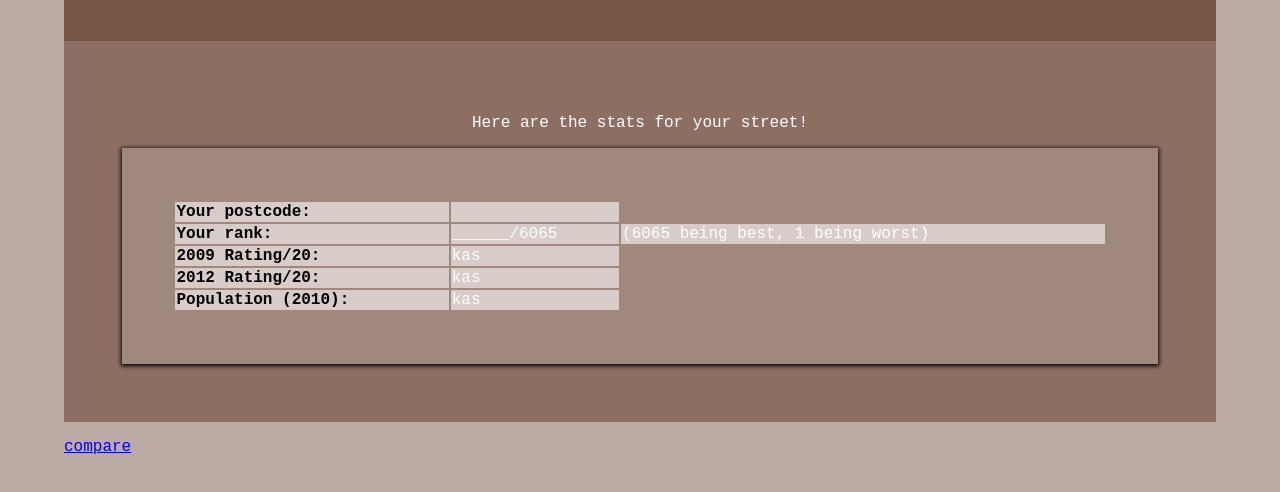
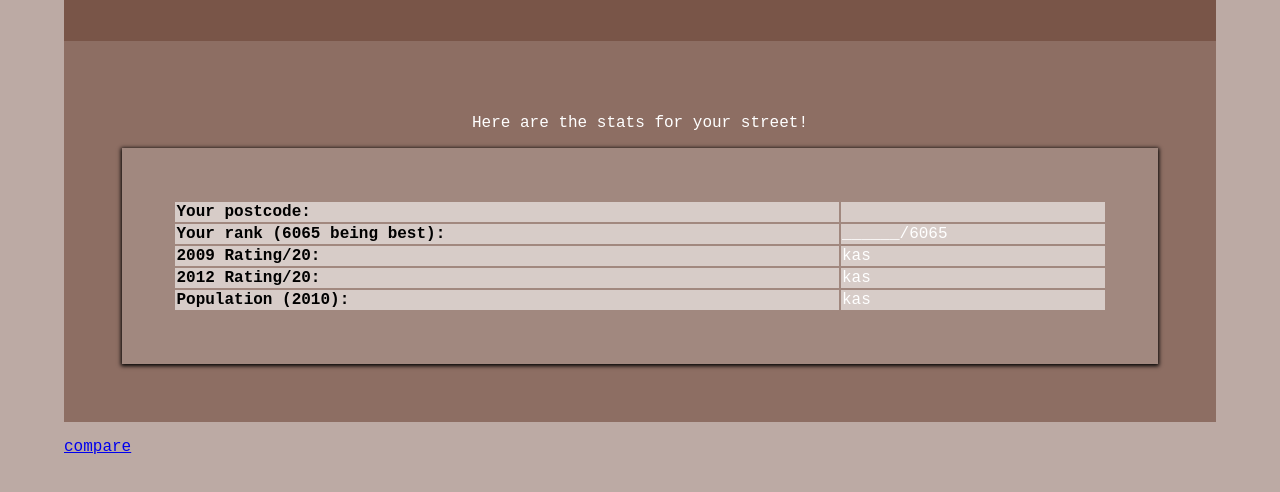
Before and after one commit to meadhbhis/RGU-Hack, a plain HTML site: page RGU-Hack/public_html/yourInfo.html in a window 1280 px wide. Shown: the part 150-642 px from the top of the page. Drawn offline with Linux system fonts and the light colour scheme.

Commit message:
with css

```diff
--- a/RGU-Hack/public_html/yourInfo.html
+++ b/RGU-Hack/public_html/yourInfo.html
@@ -30,9 +30,8 @@ and open the template in the editor.
                         </tr>
 
                         <tr>
-                            <th>Your rank:</th>
+                            <th>Your rank (6065 being best):</th>
                             <td>______/6065</td>
-                            <td>(6065 being best, 1 being worst)</td>
                         </tr>
 
                         <tr>
```
